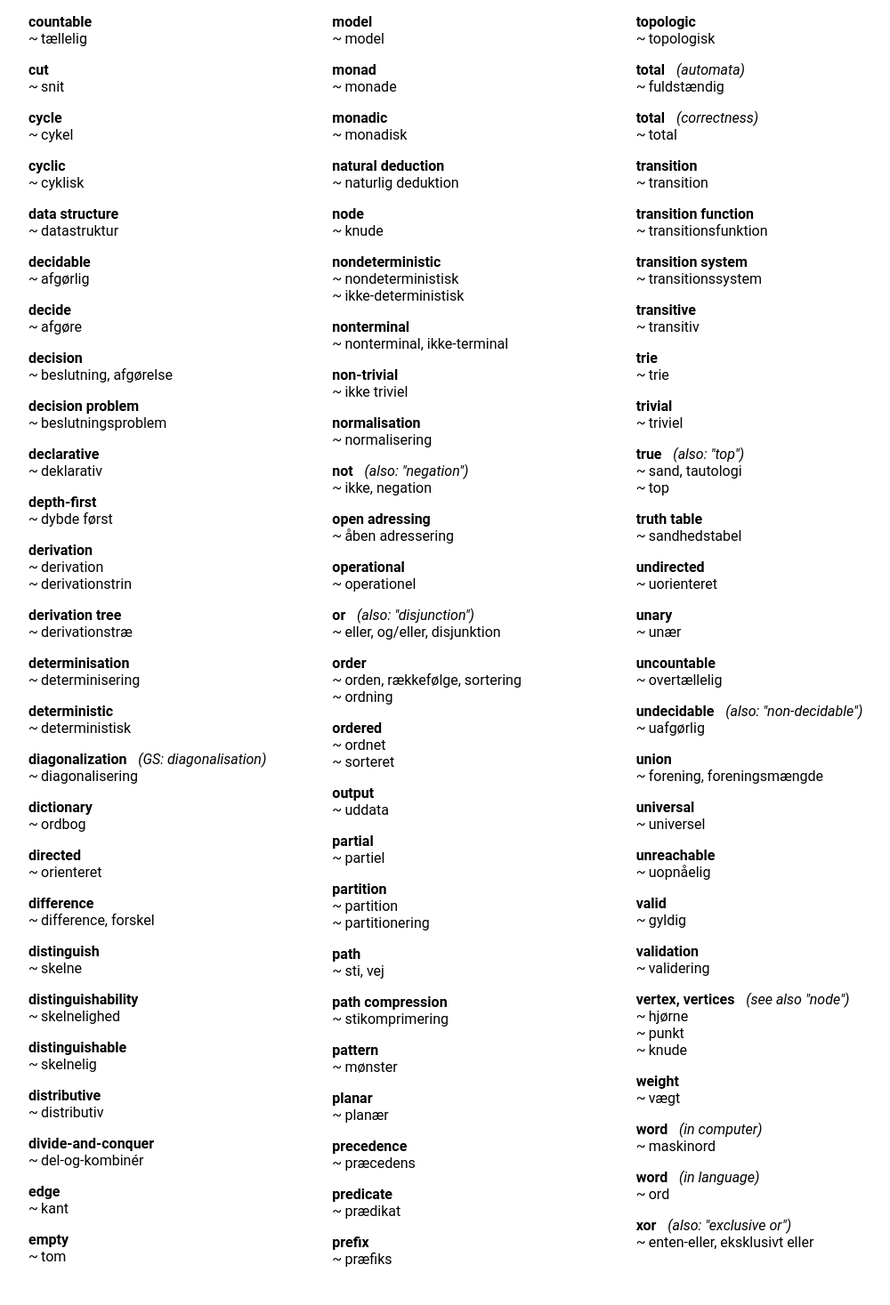
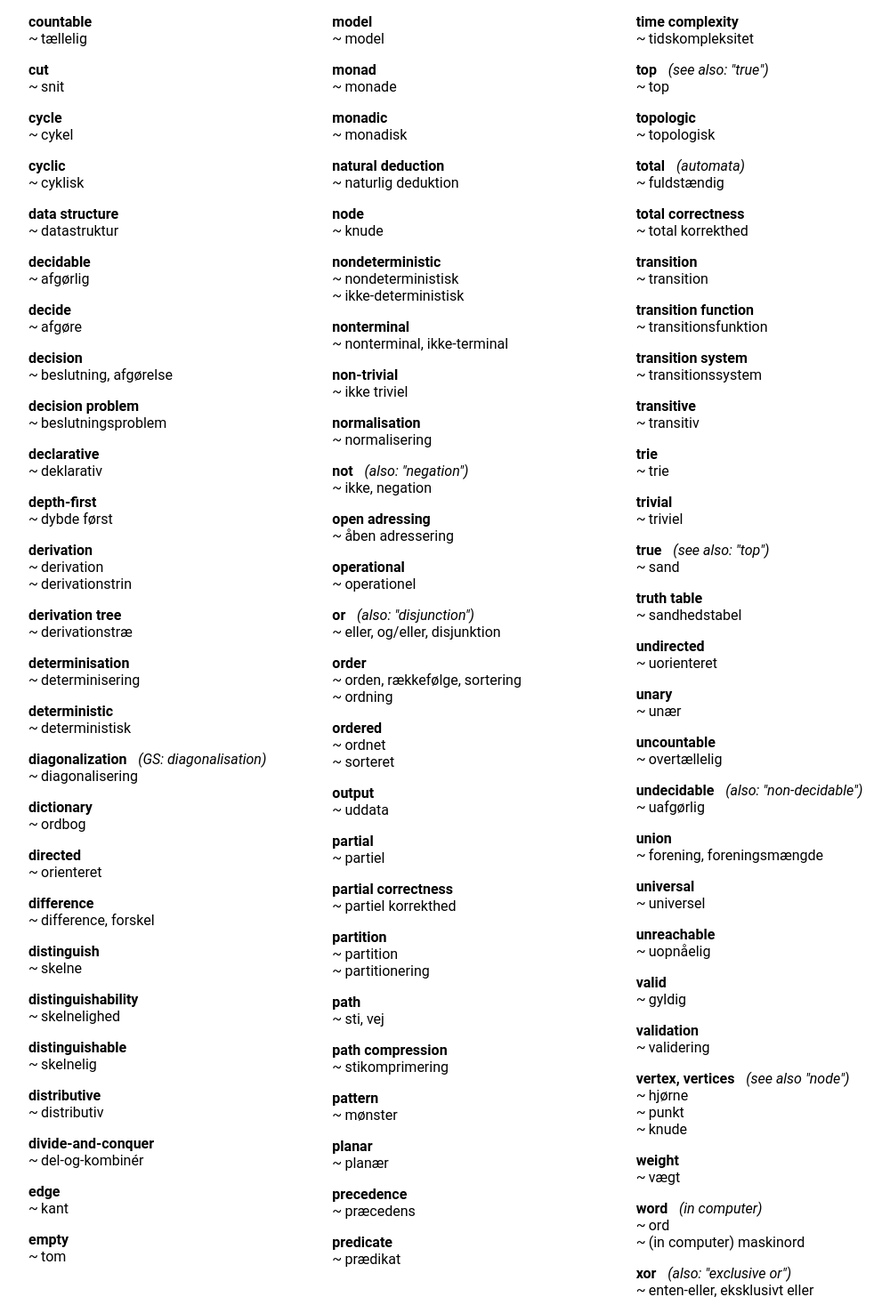
Before and after one commit to SSoelvsten/en-dk, a React (Create React App) app: page / in a window 1280 px wide. Shown: the part 3143-4610 px from the top of the page at 89% size, without its empty margins (112-1112 px from the left). Built offline with nearby package versions, Linux system fonts and the light colour scheme.

Commit message:
Some cleanup on a few translations

```diff
--- a/src/dictionary.ts
+++ b/src/dictionary.ts
@@ -303,7 +303,7 @@ export const en_dk : Lexeme[] = [
   {
     word: "countable",
     translations: ["tællelig"],
-    keywords: ["mathematics"]
+    keywords: ["complexity theory", "mathematics"]
   },
   {
     word: "cut",
@@ -802,6 +802,11 @@ export const en_dk : Lexeme[] = [
     keywords: ["formal methods", "mathematics"]
   },
   {
+    word: "partial correctness",
+    translations: ["partiel korrekthed"],
+    keywords: ["formal methods", "mathematics"]
+  },
+  {
     word: "partition",
     translations: ["partition", "partitionering"],
     keywords: ["formal methods", "mathematics"]
@@ -1124,6 +1129,12 @@ export const en_dk : Lexeme[] = [
     keywords: ["algorithmics", "complexity theory"]
   },
   {
+    word: "top",
+    note: "see also: \"true\"",
+    translations: ["top"],
+    keywords: ["cryptography", "formal methods"]
+  },
+  {
     word: "topologic",
     translations: ["topologisk"],
     keywords: ["algorithmics", "graph"]
@@ -1135,9 +1146,8 @@ export const en_dk : Lexeme[] = [
     keywords: ["formal methods", "graph", "mathematics"]
   },
   {
-    word: "total",
-    note: "correctness",
-    translations: ["total"],
+    word: "total correctness",
+    translations: ["total korrekthed"],
     keywords: ["formal methods"]
   },
   {
@@ -1172,9 +1182,9 @@ export const en_dk : Lexeme[] = [
   },
   {
     word: "true",
-    note: "also: \"top\"",
-    translations: ["sand, tautologi", "top"],
-    keywords: ["cryptography", "formal methods"]
+    note: "see also: \"top\"",
+    translations: ["sand"],
+    keywords: ["formal methods"]
   },
   {
     word: "truth table",
@@ -1194,7 +1204,7 @@ export const en_dk : Lexeme[] = [
   {
     word: "uncountable",
     translations: ["overtællelig"],
-    keywords: ["mathematics"]
+    keywords: ["complexity theory", "mathematics"]
   },
   {
     word: "undecidable",
@@ -1241,14 +1251,8 @@ export const en_dk : Lexeme[] = [
   {
     word: "word",
     note: "in computer",
-    translations: ["maskinord"],
-    keywords: ["algorithmics"]
-  },
-  {
-    word: "word",
-    note: "in language",
-    translations: ["ord"],
-    keywords: ["complexity theory"]
+    translations: ["ord", "(in computer) maskinord"],
+    keywords: ["algorithmics", "complexity theory"]
   },
   {
     word: "xor",
```
